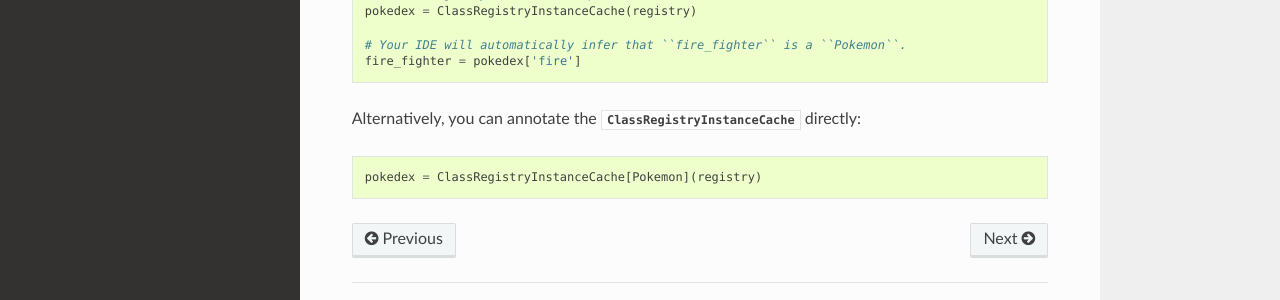
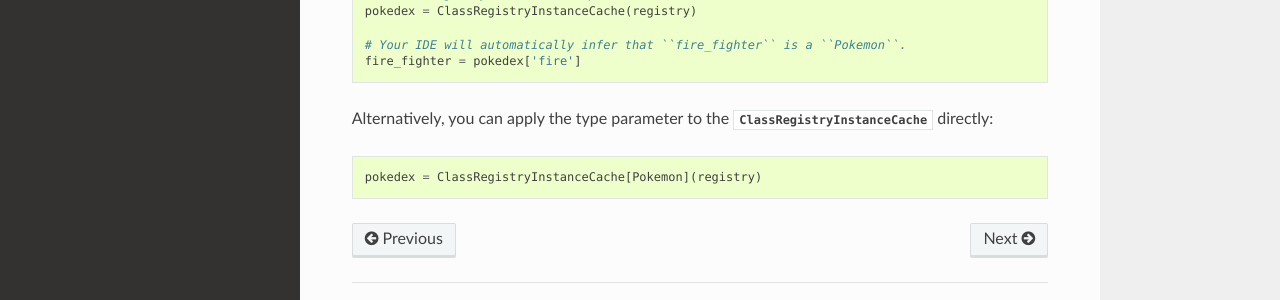
Before and after one commit to todofixthis/class-registry, a Sphinx documentation site: the page built from docs/service_registries.rst, in a window 1280 px wide and 900 px high, scrolled down 789 px. Shown: the part 512-812 px from the top of the window. Built offline with Sphinx 7.4.7 and the Read the Docs theme 2.0.0, drawn with Linux system fonts in a browser that asks for light colours.

Commit message:
[#15] That's no annotation... 🌔

```diff
--- a/docs/service_registries.rst
+++ b/docs/service_registries.rst
@@ -68,7 +68,8 @@ autocompletion, etc.:
    # Your IDE will automatically infer that ``fire_fighter`` is a ``Pokemon``.
    fire_fighter = pokedex['fire']
 
-Alternatively, you can annotate the :py:class:`ClassRegistryInstanceCache` directly:
+Alternatively, you can apply the type parameter to the
+:py:class:`ClassRegistryInstanceCache` directly:
 
 .. code-block:: python
 
```
